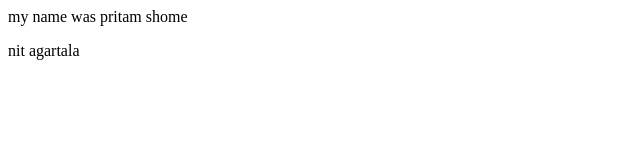
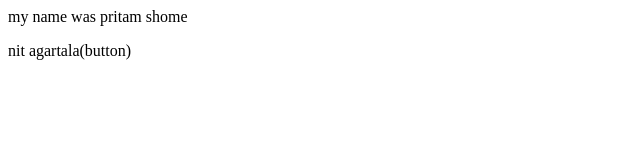
Before and after one commit to Pritam-Shome/local-repo, a plain HTML site: page index.html in a window 1280 px wide. Shown: the full height of the page, 0-640 px from the left. Drawn offline with Linux system fonts and the light colour scheme.

Commit message:
change hahaha

```diff
--- a/index.html
+++ b/index.html
@@ -1,3 +1,3 @@
 <p>my name was pritam shome</p>
 
-<p>nit agartala</p>
+<p>nit agartala(button)</p>
```
